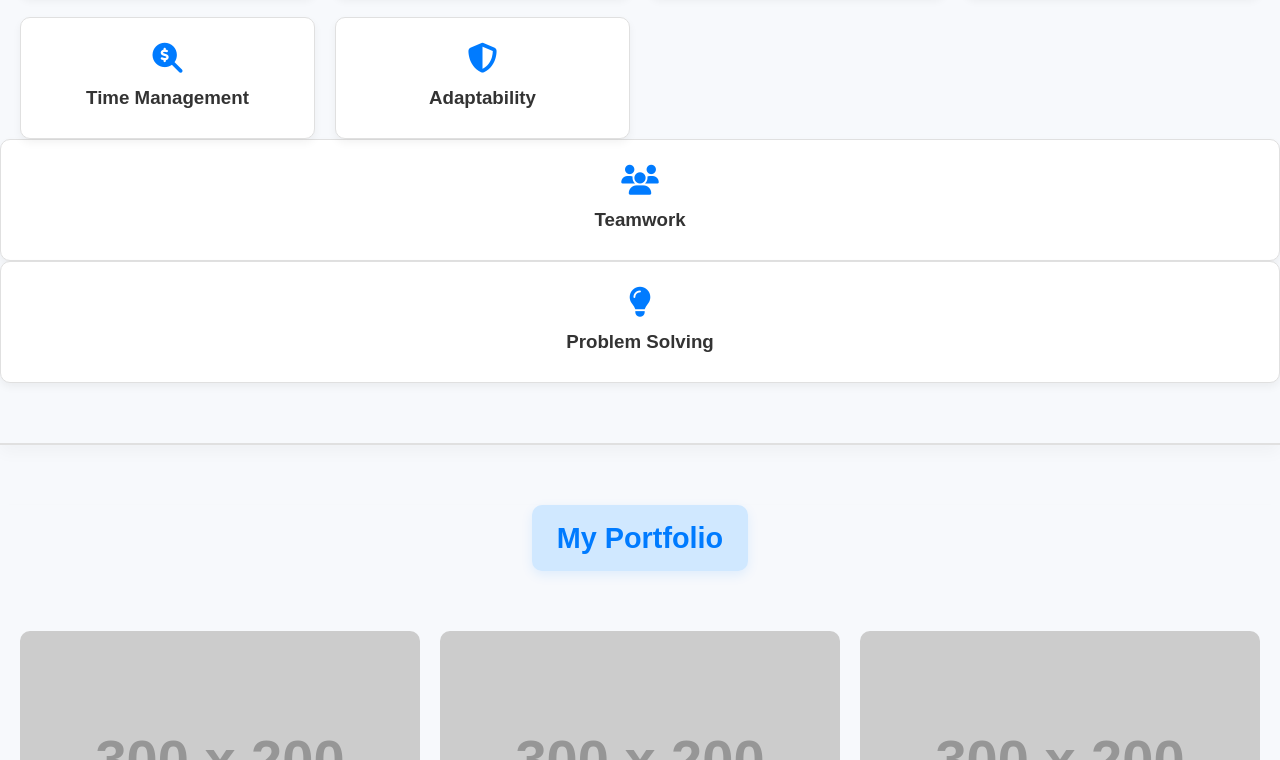
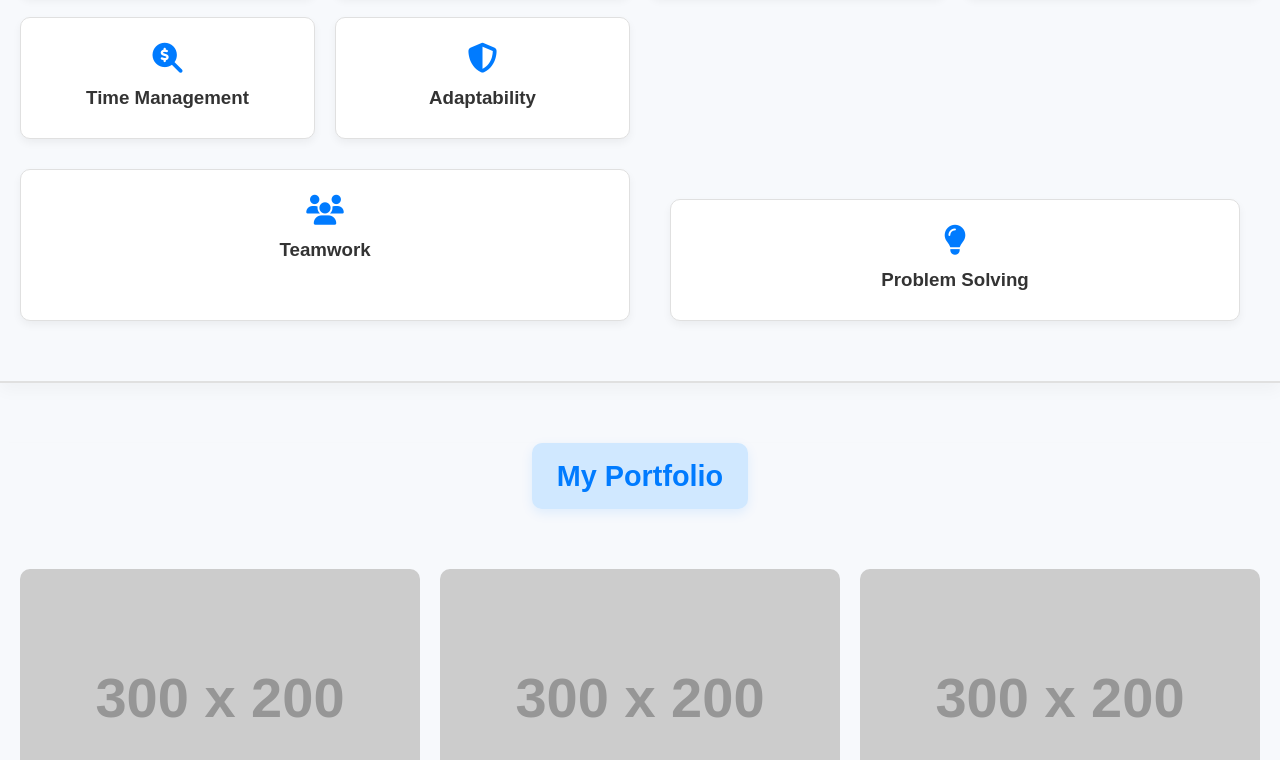
Before and after one commit to Evildeye/Personal_Landing_Page_Husen, a plain HTML site: page index.html in a window 1280 px wide. Shown: the part 1248-2008 px from the top of the page. Drawn offline with Linux system fonts and the light colour scheme; placeholder pictures from the web are drawn by us.

Commit message:
Update index.html

```diff
--- a/index.html
+++ b/index.html
@@ -91,13 +91,13 @@
       <p></p>
     </div>
   </div>
-  <div class="skills-container">
+  <div class="service-grid">
       <div class="service-box">
       <i class="fas fa-users"></i>
       <h3>Teamwork</h3>
       <p></p>
     </div>
-    <div class="skills-container">
+    <div class="service-grid">
     <div class="service-box">
       <i class="fas fa-lightbulb"></i>
       <h3>Problem Solving</h3>
```
